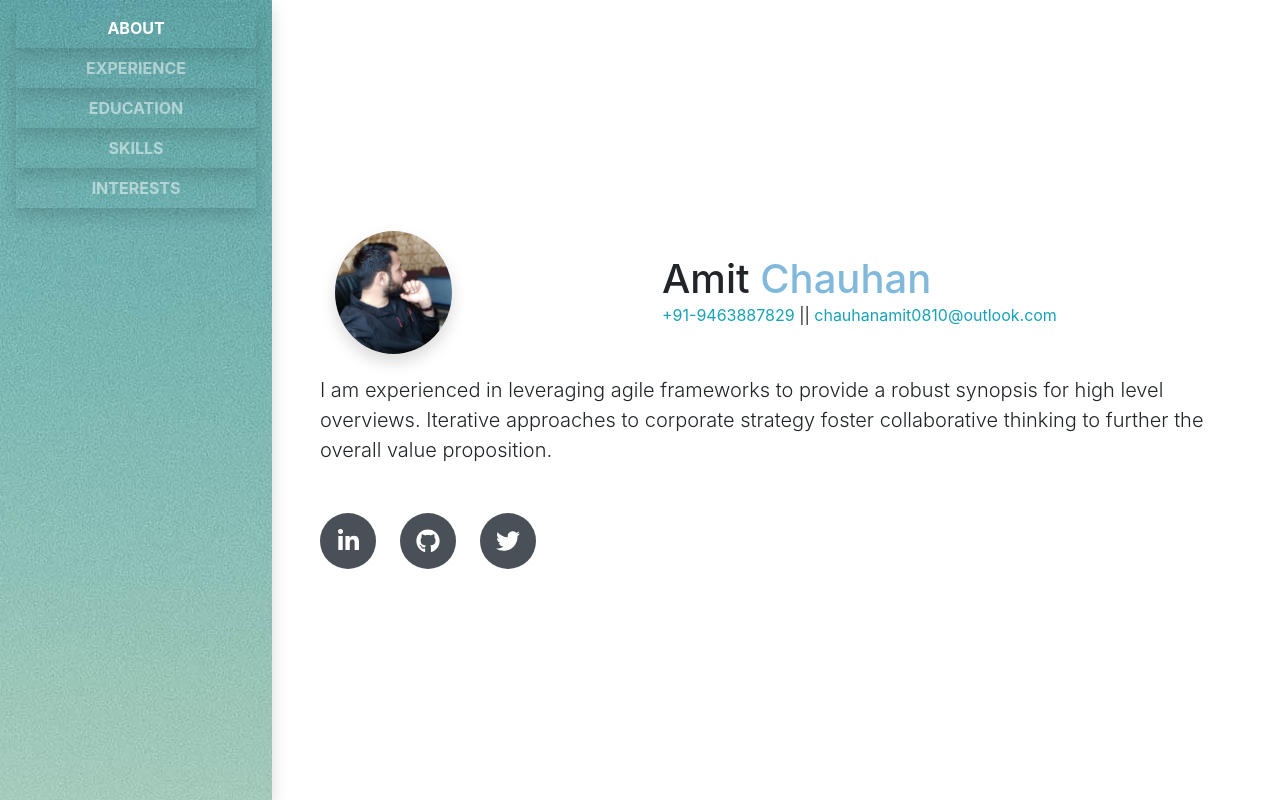
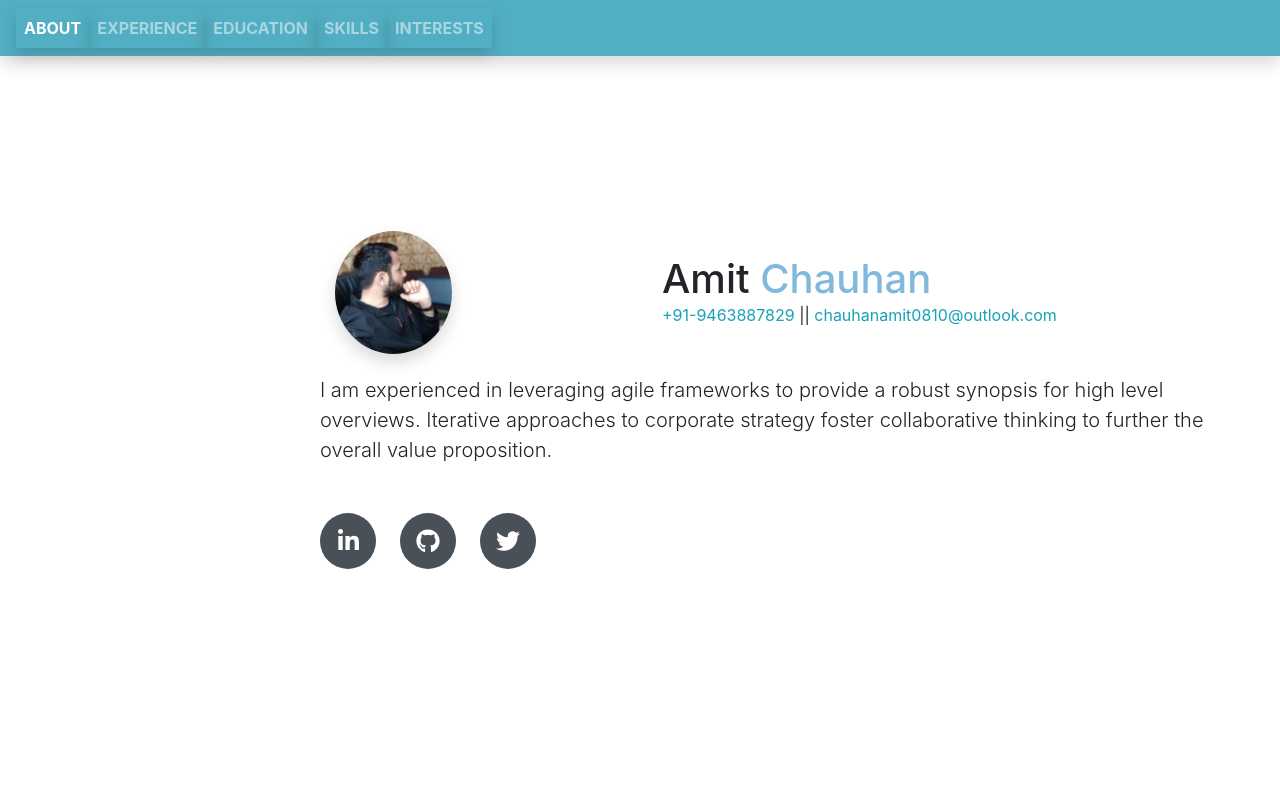
Before and after one commit to bluesuiter/amit.chauhan, a React (Create React App) app: page /about in a window 1280 px wide. Built offline with nearby package versions, Linux system fonts and the light colour scheme; a web font is replaced by a local one.

Commit message:
Update Sidebar.js

```diff
--- a/src/components/Sidebar/Sidebar.js
+++ b/src/components/Sidebar/Sidebar.js
@@ -13,7 +13,7 @@
     }
 
     return (
-        <Nav className="navbar shadow navbar-expand-lg navbar-dark bg-primary fixed-top" id="sideNav">
+        <Nav className="navbar shadow navbar-expand-lg navbar-dark bg-primary fixed-top">
             <button onClick={() => setShowMenu(!showMenu)} className="navbar-toggler" type="button" data-toggle="collapse" data-target="#navbarSupportedContent" aria-controls="navbarSupportedContent" aria-expanded="false" aria-label="Toggle navigation"><span className="navbar-toggler-icon"></span></button>
             <div className={`${getShowMenu()} collapse navbar-collapse`} id="navbarSupportedContent">
                 <ul className="navbar-nav">
```
